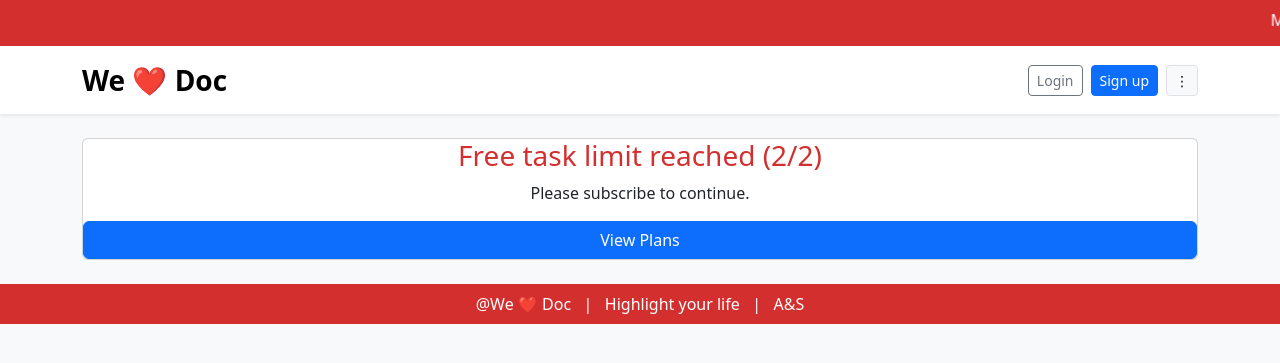
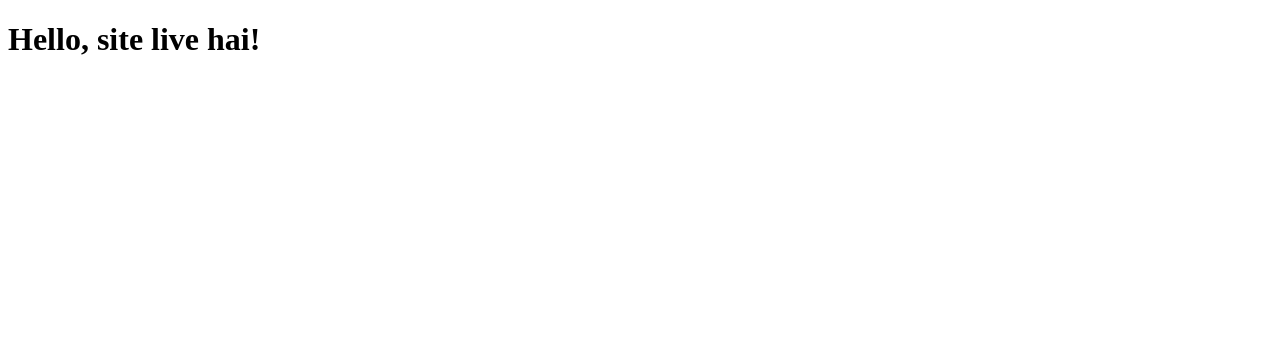
Before and after one commit to ajaysinghrajput9370/WeLoveDoc, a Flask app: template templates/limit.html in a window 1280 px wide. Shown: the top 363 px of the page. Run offline with Flask 3, Linux system fonts and the light colour scheme; the template is opened without the code that fills it, so the values that code supplies are empty.

Commit message:
Update limit.html

```diff
--- a/templates/limit.html
+++ b/templates/limit.html
@@ -1,8 +1,7 @@
-{% extends "base.html" %}
-{% block content %}
-<div class="card" style="text-align:center">
-  <h3 style="margin-top:0;color:#d32f2f">Free task limit reached (2/2)</h3>
-  <p>Please subscribe to continue.</p>
-  <a class="btn btn-primary" href="{{ url_for('plans') }}">View Plans</a>
-</div>
-{% endblock %}
+<!DOCTYPE html>
+<html>
+<head><title>We ❤️ Doc</title></head>
+<body>
+<h1>Hello, site live hai!</h1>
+</body>
+</html>
```
